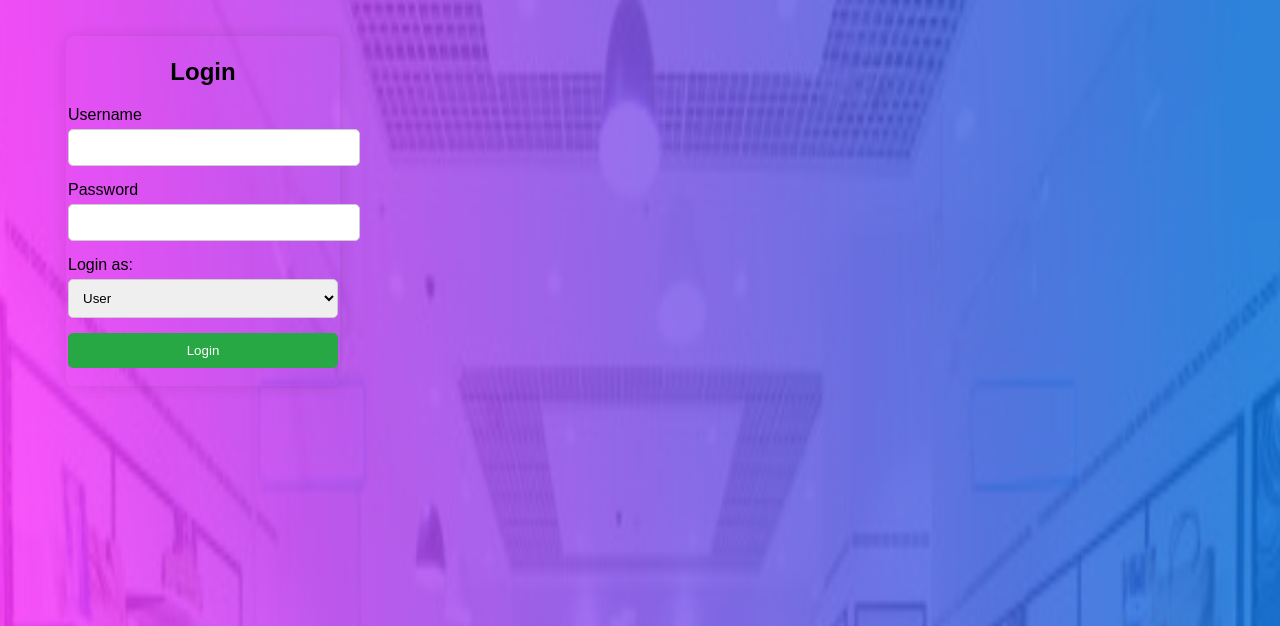
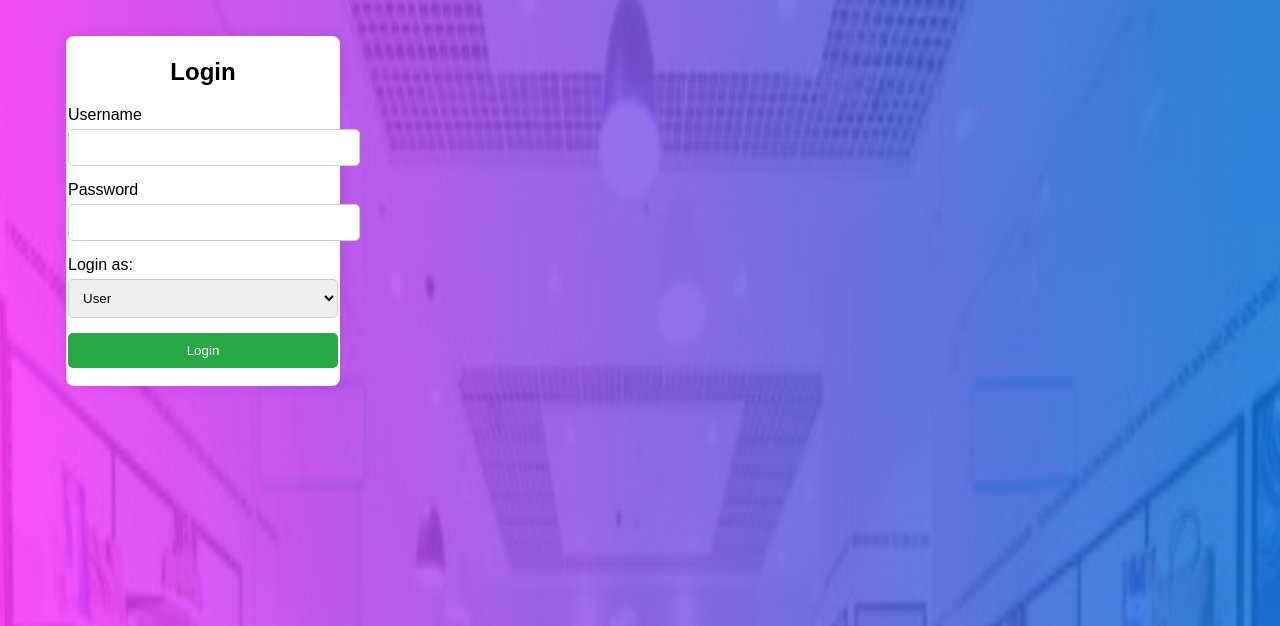
Before and after one commit to qwesi-dizzy-studio/RegDic-Fashion-Fix, a PHP site: page / in a window 1280 px wide. Shown: the part 107-733 px from the top of the page. Run offline with PHP 8.4, Linux system fonts and the light colour scheme.

Commit message:
Update sign-login-style.css

```diff
--- a/sign-login-style.css
+++ b/sign-login-style.css
@@ -10,7 +10,7 @@ body {
 }
 
 .signup-container, .login-container {
-    background-color: white, opcity 0.7;
+    background-color: white;
     padding: 2px;
     border-radius: 8px;
     box-shadow: 0 0 15px rgba(0, 0, 0, 0.1);
```
